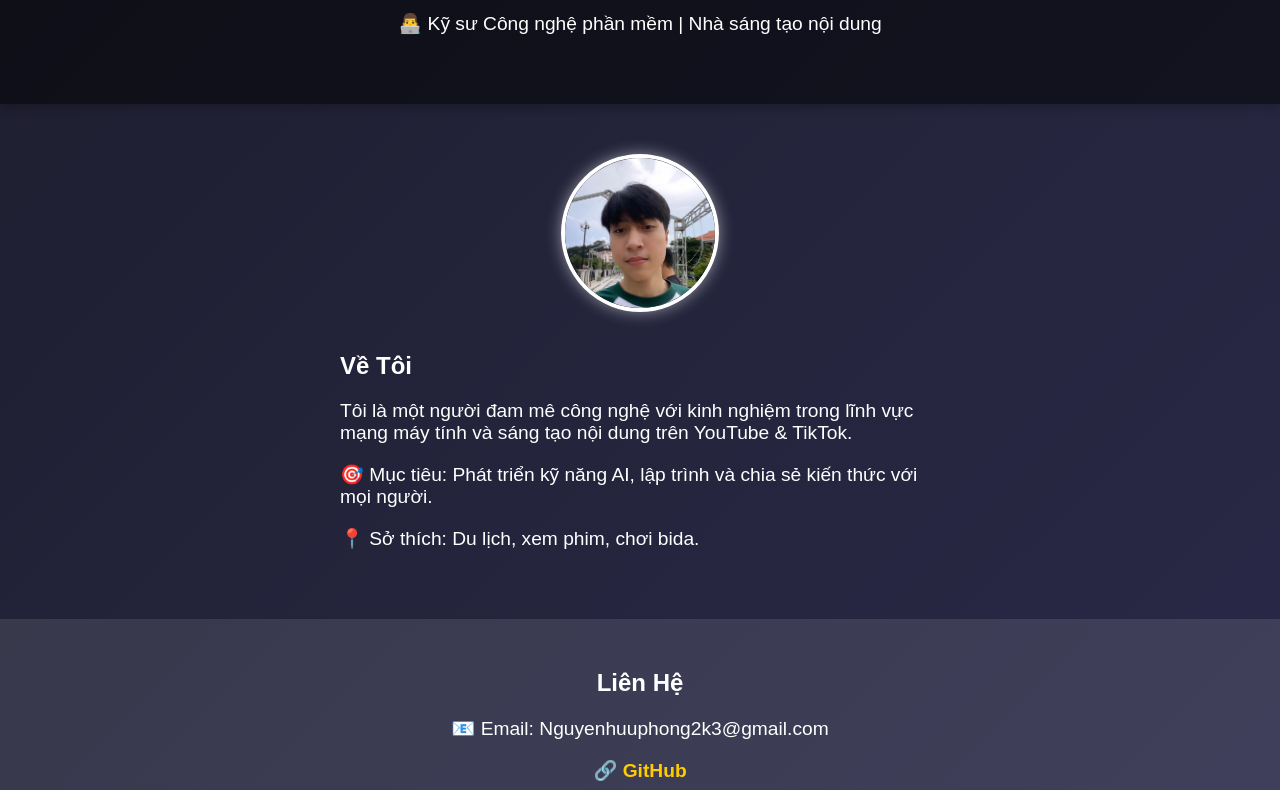
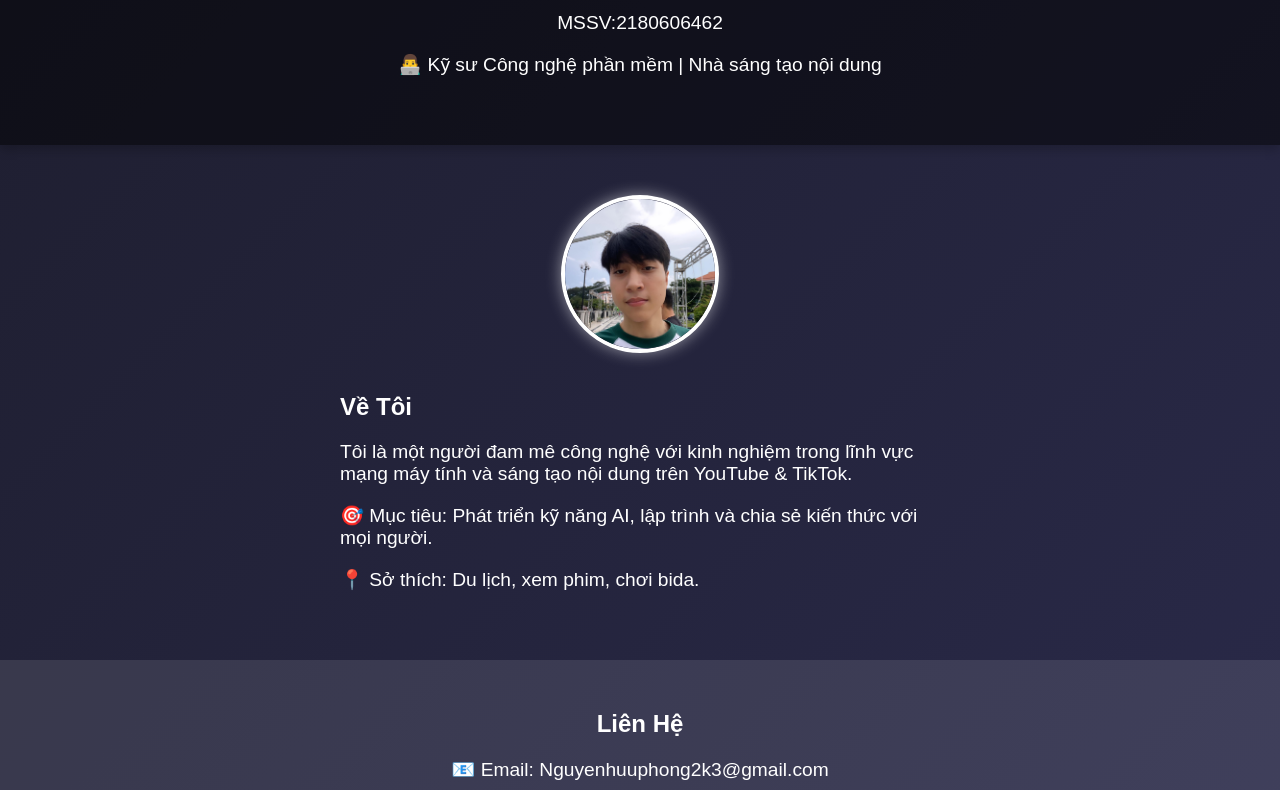
Before and after one commit to Nguyenhuuphong2k3/nhkphong.github.io, a plain HTML site: page index.html in a window 1280 px wide. Shown: the part 137-927 px from the top of the page. Drawn offline with Linux system fonts and the light colour scheme.

Commit message:
Update 2

```diff
--- a/index.html
+++ b/index.html
@@ -9,6 +9,7 @@
 <body>
     <header>
         <h1>Xin chào! Tôi là Nguyễn Hữu Kỳ Phong</h1>
+        <p>MSSV:2180606462</p>
         <p>👨‍💻 Kỹ sư Công nghệ phần mềm | Nhà sáng tạo nội dung</p>
     </header>
 
```
